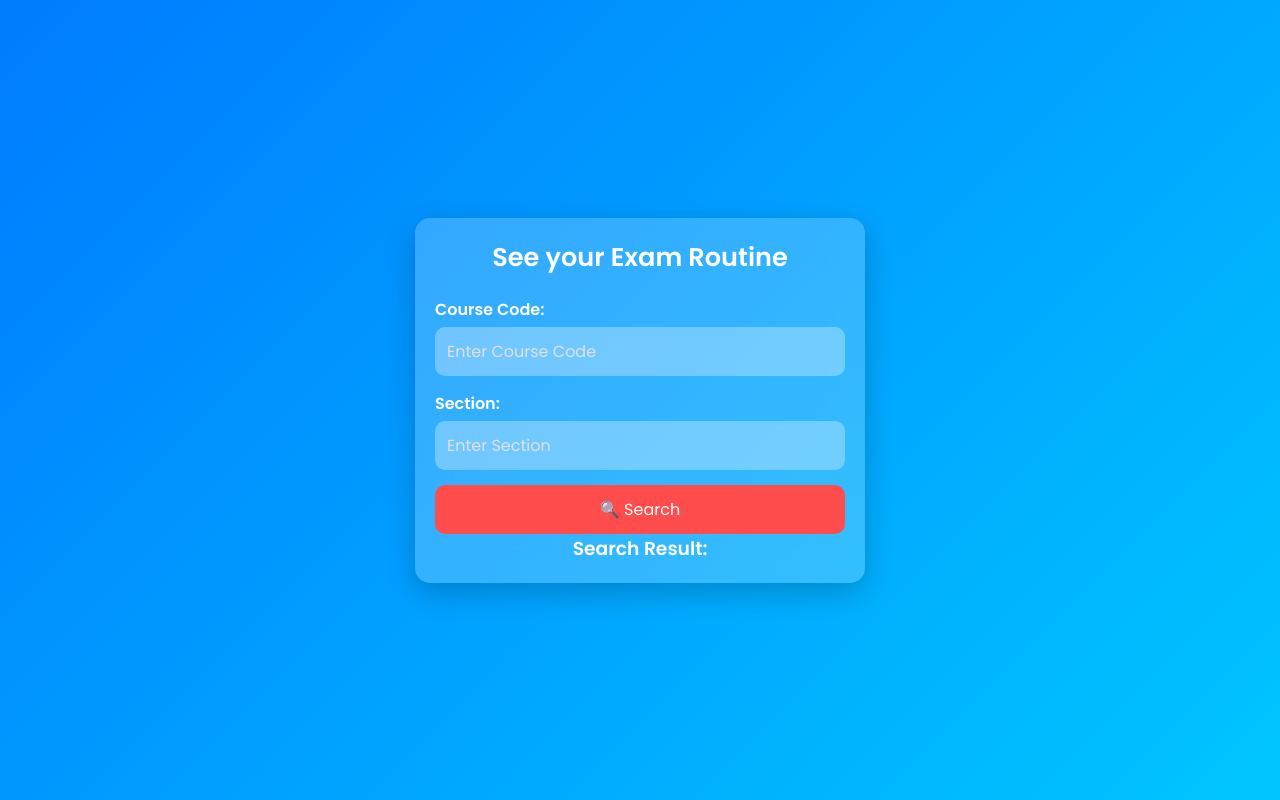
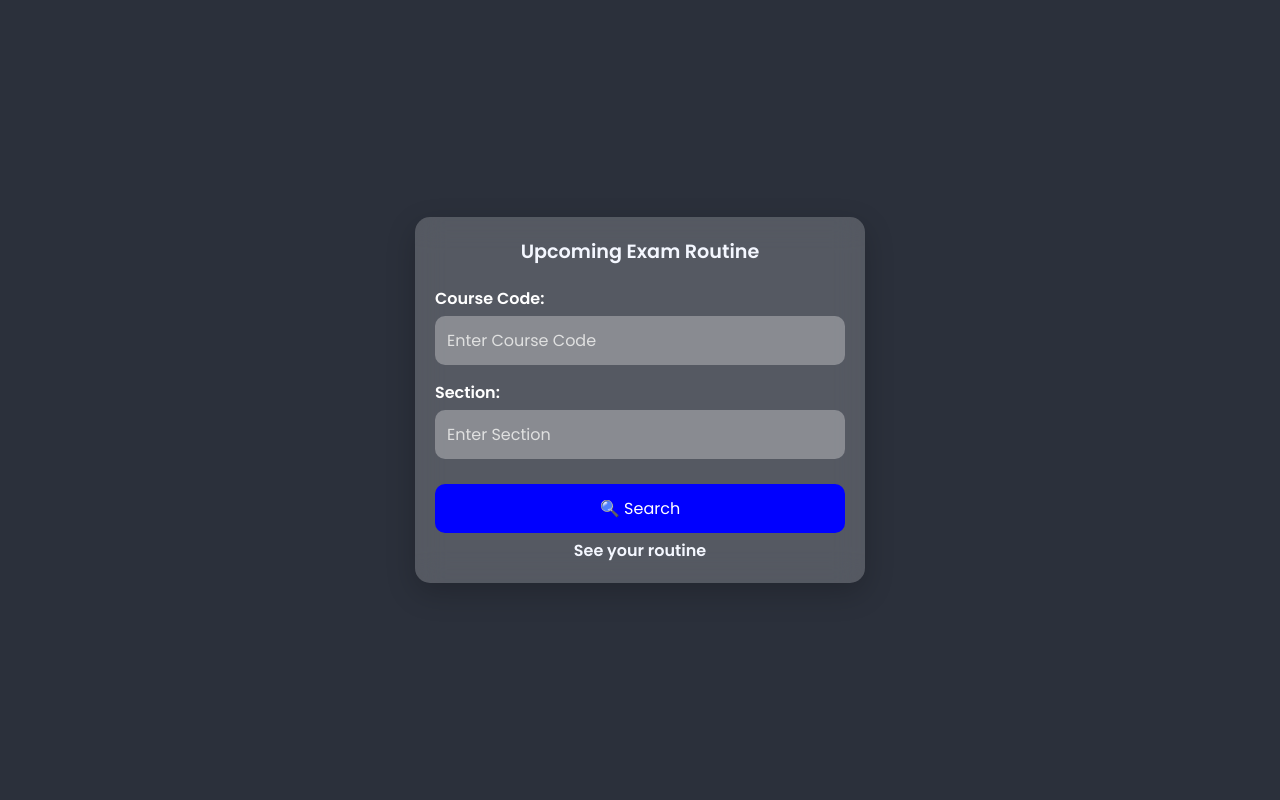
Before and after one commit to touhid404/Exam-Routine-Viewer, a plain HTML site: page index.html in a window 1280 px wide. Drawn offline with Linux system fonts and the light colour scheme.

Commit message:
initial commit

```diff
--- a/Styles/style.css
+++ b/Styles/style.css
@@ -10,6 +10,7 @@
 
 body {
     background: linear-gradient(135deg, #007bff, #00c6ff);
+    background: #2B303B;
     display: flex;
     justify-content: center;
     align-items: center;
@@ -28,7 +29,7 @@ body {
     width: 90%;
     max-width: 450px;
     text-align: center;
-    color: #fff;
+    color:#F4F7FF;
     transition: all 0.3s ease-in-out;
 }
 
@@ -38,7 +39,7 @@ body {
 
 /* Headings */
 h2 {
-    font-size: 1.6em;
+    font-size: 1.2em;
     margin-bottom: 20px;
     font-weight: 600;
 }
@@ -77,9 +78,10 @@ input:focus {
 
 /* Search button */
 .search-btn {
+    margin-top: 10px;
     width: 100%;
     padding: 12px;
-    background: #ff4d4d;
+    background: blue;
     color: white;
     border: none;
     border-radius: 10px;
@@ -89,8 +91,13 @@ input:focus {
 }
 
 .search-btn:hover {
-    background: #ff3333;
+    background: blueviolet;
     transform: scale(1.05);
+}
+
+h3{
+    margin-top: 5px;
+    font-size: 16px;
 }
 
 /* Stylish result card */
@@ -109,7 +116,7 @@ input:focus {
 .result-item {
     padding: 10px;
     border-bottom: 1px solid rgba(255, 255, 255, 0.3);
-    font-size: 1.1em;
+    font-size: 1rem;
 }
 
 .result-item:last-child {
@@ -117,7 +124,7 @@ input:focus {
 }
 
 .result-item strong {
-    color: #ffeb3b;
+    color:greenyellow;
 }
 
 .hidden {
--- a/index.html
+++ b/index.html
@@ -9,7 +9,7 @@
 </head>
 <body>
     <div class="container">
-        <h2>See your Exam Routine</h2>
+        <h2>Upcoming Exam Routine</h2>
 
         <div class="input-group">
             <label for="courseCode">Course Code:</label>
@@ -23,7 +23,7 @@
 
         <button class="search-btn" onclick="handleSearch()">🔍 Search</button>
 
-        <h3>Search Result:</h3>
+        <h3>See your routine</h3>
         <div id="result-card" class="hidden"></div>
     </div>
 
```
